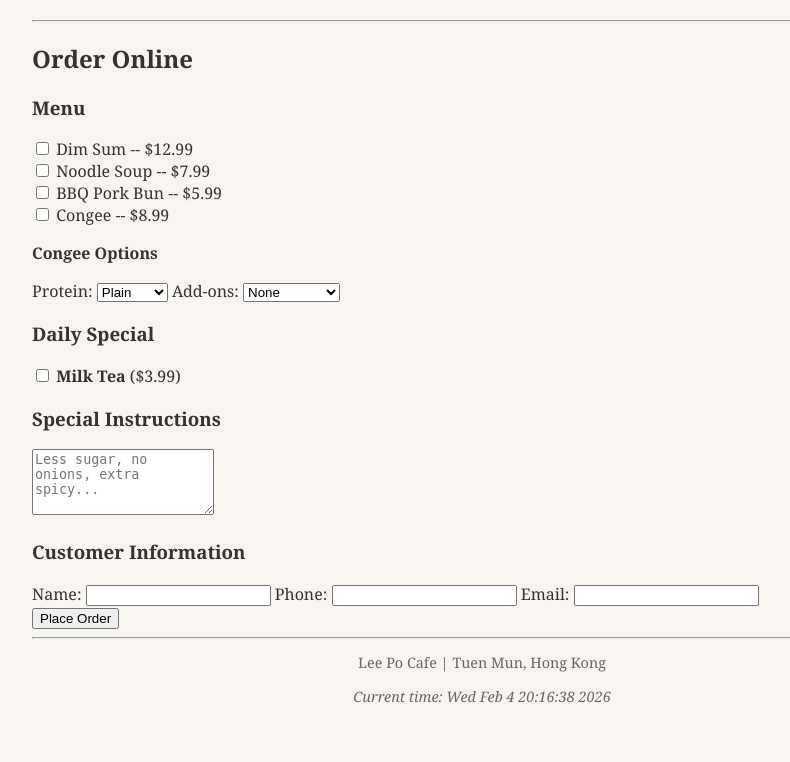
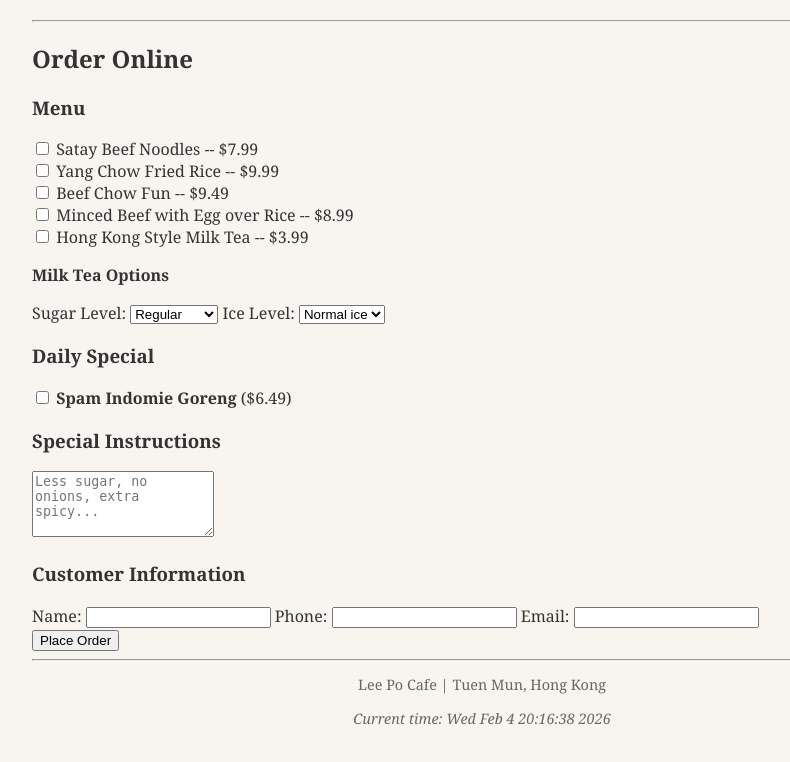
Before and after one commit to szetol0718/CampusPickup-BU, a Django app: page /restaurant/order/ in a window 1280 px wide. Shown: the part 166-928 px from the top of the page, without its empty margins (158-948 px from the left). Before the commit the page ends 869 px from the top, so only its background shows below. Run offline with Django 5.2, Linux system fonts and the light colour scheme.

Commit message:
update the menu items

```diff
--- a/restaurant/templates/restaurant/order.html
+++ b/restaurant/templates/restaurant/order.html
@@ -11,7 +11,7 @@ daily special, and special instructions. No customer information required.
 <section>
     <h2>Order Online</h2>
 
-    <form method="post" , action="{% url 'confirmation' %}">
+    <form action="{% url 'confirmation' %}" method="post">
         {% csrf_token %}
 
         <!-- This is the main menu section -->
@@ -24,26 +24,26 @@ daily special, and special instructions. No customer information required.
                 {{ name }} -- ${{ price }}
             </label><br>
 
-            {% if name == "Congee" %}
+            {% if name == "Hong Kong Style Milk Tea" %}
             <div class="options">
-                    <p><strong>Congee Options</strong></p>
+                <p><strong>Milk Tea Options</strong></p>
 
                 <label>
-                        Protein:
-                        <select name="congee_protein">
-                            <option value="Plain" selected>Plain</option>
-                            <option value="Chicken ">Chicken </option>
-                            <option value="Pork">Pork </option>
-                            <option value="Fish">Fish </option>
+                    Sugar Level:
+                    <select name="tea_sugar">
+                        <option value="Regular" selected>Regular</option>
+                        <option value="Less">Less sugar</option>
+                        <option value="Half">Half sugar</option>
+                        <option value="No">No sugar</option>
                     </select>
                 </label>
 
                 <label>
-                        Add-ons:
-                        <select name="congee_addon">
-                            <option value="None" selected>None</option>
-                            <option value="Century Egg">Century Egg </option>
-                            <option value="Fried Dough">Fried Dough </option>
+                    Ice Level:
+                    <select name="tea_ice">
+                        <option value="Normal" selected>Normal ice</option>
+                        <option value="Less">Less ice</option>
+                        <option value="No">No ice</option>
                     </select>
                 </label>
             </div>
@@ -75,17 +75,17 @@ daily special, and special instructions. No customer information required.
 
         <label>
             Name:
-            <input type="text" name="customer_name" required>
+            <input type="text" name="customer_name">
         </label>
 
         <label>
             Phone:
-            <input type="text" name="customer_phone" required>
+            <input type="text" name="customer_phone">
         </label>
 
         <label>
             Email:
-            <input type="email" name="customer_email" required>
+            <input type="email" name="customer_email">
         </label>
     </div>
 
--- a/restaurant/views.py
+++ b/restaurant/views.py
@@ -4,18 +4,20 @@ import time
 from django.shortcuts import render
 
 DailySpecials = {
-    "Hong Kong Style French Toast": 6.99,
-    "Baked Pork Chop Rice": 12.99,
-    "Milk Tea": 3.99,
+    "Hong Kong Style French Toast": 5.99,
+    "Pineapple Bun with Butter": 3.99,
+    "Spam Indomie Goreng": 6.49,
     "Egg Tart": 4.99,
 }
 
 Menu = {
-    "Dim Sum": 12.99,
-    "Noodle Soup": 7.99,
-    "BBQ Pork Bun": 5.99,
-    "Congee": 8.99,
+    "Satay Beef Noodles": 7.99,
+    "Yang Chow Fried Rice": 9.99,
+    "Beef Chow Fun": 9.49,
+    "Minced Beef with Egg over Rice": 8.99,
+    "Hong Kong Style Milk Tea": 3.99,
 }
+
 
 
 # Create your views here.
```
Lines whose indentation alone changed are shown as unchanged.
